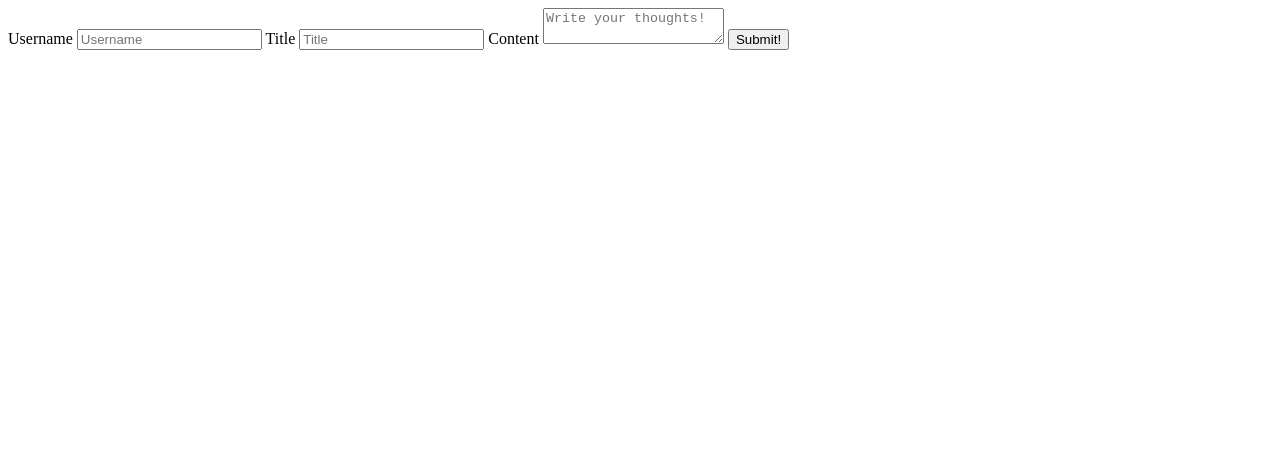
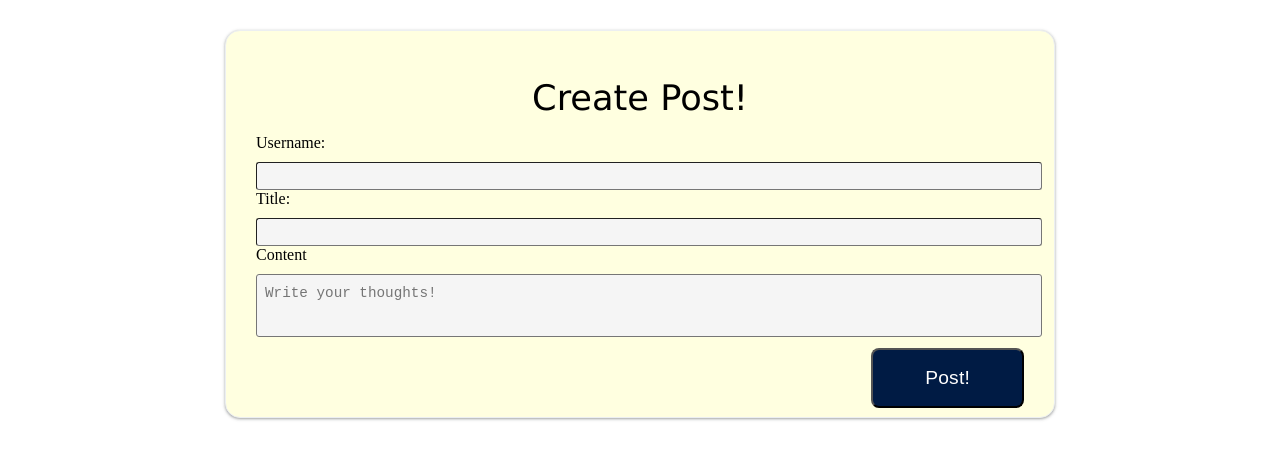
Before and after one commit to nducklow/04-Personal-Blog, a plain HTML site: page index.html in a window 1280 px wide. Drawn offline with Linux system fonts and the light colour scheme.

Commit message:
added css to the form page

```diff
--- a/assets/css/blog.css
+++ b/assets/css/blog.css
@@ -1,9 +1,16 @@
+body {
+background-color: rgb(14, 77, 102);
+
+}
+
+
+
 .container {
     /* Sets top and bottom margin to 20px. Auto will center element */
     margin: 20px;
     word-wrap: break-word;
     border-bottom: 5px solid darkblue;
-    background-color: #ffffd4;
+    background-color: #e6c78e;
 }
 
 .title {
@@ -21,15 +28,17 @@
     margin-left: 20px;
     margin-right: 20px;
     word-wrap: break-word;
-    color: blue
 }
 
 .username {
-    font-family: "Gill Sans", sans-serif;
-    padding-top: 30px
+    font-family: sans-serif;
+    padding-top: 30px;
+    margin-left: 10px;
+    font-weight: 650;
 }
 
 #footer {
+    position: fixed;
     margin: auto;
     text-align: center;
     font-size: 20px;
@@ -37,7 +46,7 @@
     bottom: 0px;
     height: 40px;
     width: 100%;
-    background: #65c922;
+    background: #10e2e2;
 
 
 }
--- a/assets/css/form.css
+++ b/assets/css/form.css
@@ -0,0 +1,80 @@
+
+  input {
+    background-color: whitesmoke;
+    border-radius: 3px;
+    border-width: 1px;
+    color: #5f6368;
+    font-size: 1.1em;
+    height: 10px;
+    line-height: 20px;
+    margin: 0;
+    margin-top: 10px;
+    max-width: 100%;
+    padding: 8px 8px 8px 8px;
+    transition-delay: 0s, 0s;
+    transition-duration: 0.2s, 0.2s;
+    transition-property: background-color, color;
+    transition-timing-function: ease, ease;
+    vertical-align: middle;
+    width: 100%;
+  }
+  textarea {
+    resize: none;
+    background-color: whitesmoke;
+    border-radius: 3px;
+    border-width: 1px;
+    color: #5f6368;
+    font-size: 1.1em;
+    height: 45px;
+    line-height: 20px;
+    margin: 0;
+    margin-top: 10px;
+    max-width: 100%;
+    padding: 8px 8px 8px 8px;
+    transition-delay: 0s, 0s;
+    transition-duration: 0.2s, 0.2s;
+    transition-property: background-color, color;
+    transition-timing-function: ease, ease;
+    vertical-align: middle;
+    width: 100%;
+  }
+
+  button {
+    background-color: #001b44;
+    border-radius: 8px;
+    color: #fff;
+    cursor: pointer;
+    font-size: 1.2em;
+    letter-spacing: 0.21px;
+    line-height: 16px;
+    max-width: 255px;
+    padding: 20px 52px;
+    text-align: center;
+    transition-duration: 0.15s;
+    transition-property: background-color;
+    transition-timing-function: linear;
+    margin-top: 0.6em;
+    float: right;
+  }
+
+  .card {
+    display: block;
+    background-color:#FFFFE0;;
+    border: 1px solid #eceff1;
+    border-radius: 15px;
+    box-shadow: rgba(60, 64, 67, 0.3) 0 1px 2px 0,
+      rgba(60, 64, 67, 0.15) 0 1px 3px 1px;
+    margin: 30px auto;
+    padding: 30px;
+    padding-bottom: 80px;
+    width: 60vw;
+  }
+
+  .header {
+    font-family:'Lucida Sans', 'Lucida Sans Regular', 'Lucida Grande', sans-serif;
+    font-size: 2.2em;
+    margin: 0px;
+    margin-top: 0.45em;
+    margin-bottom: 0.45em;
+    text-align: center;
+  }
--- a/index.html
+++ b/index.html
@@ -11,15 +11,20 @@
 </head>
 
 <body>
+  <div class="card">
   <form id="blog-entry" method="POST">
-        <label>Username</label>
-        <input id="username" placeholder="Username"></input>
-        <label>Title</label>
-        <input  type="text" id="title" placeholder="Title"></input>
+    <header class="header">Create Post!</header>
+    <label>Username:</label>
+    <input id="username"></input>
+    <div>
+      <label>Title:</label>
+      <input type="text" id="title"></input>
+    </div>
     <label>Content</label>
     <textarea id="content" placeholder="Write your thoughts!"></textarea>
-        <button id="submit">Submit!</button>
+    <button id="submit">Post!</button>
   </form>
+</div>
 
 
   <!--
```
Lines whose indentation alone changed are shown as unchanged.
